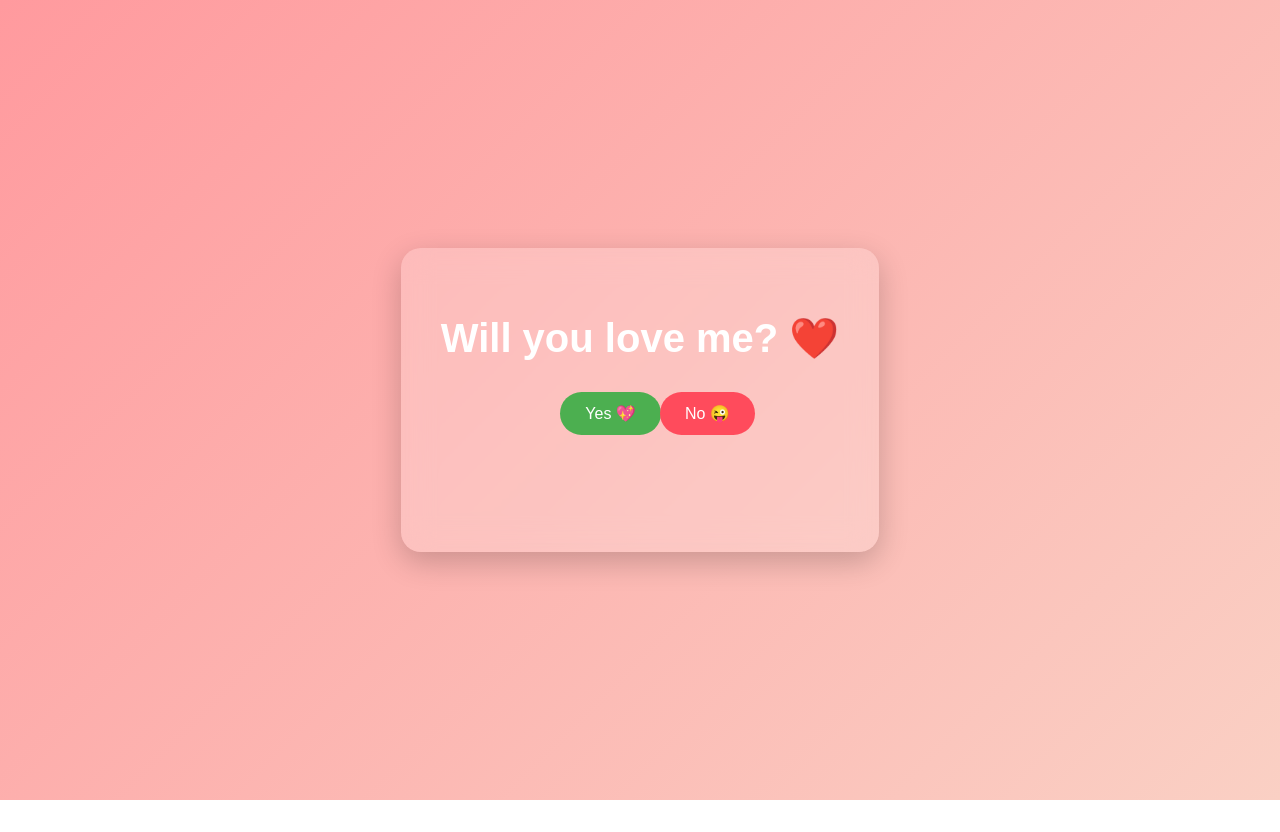
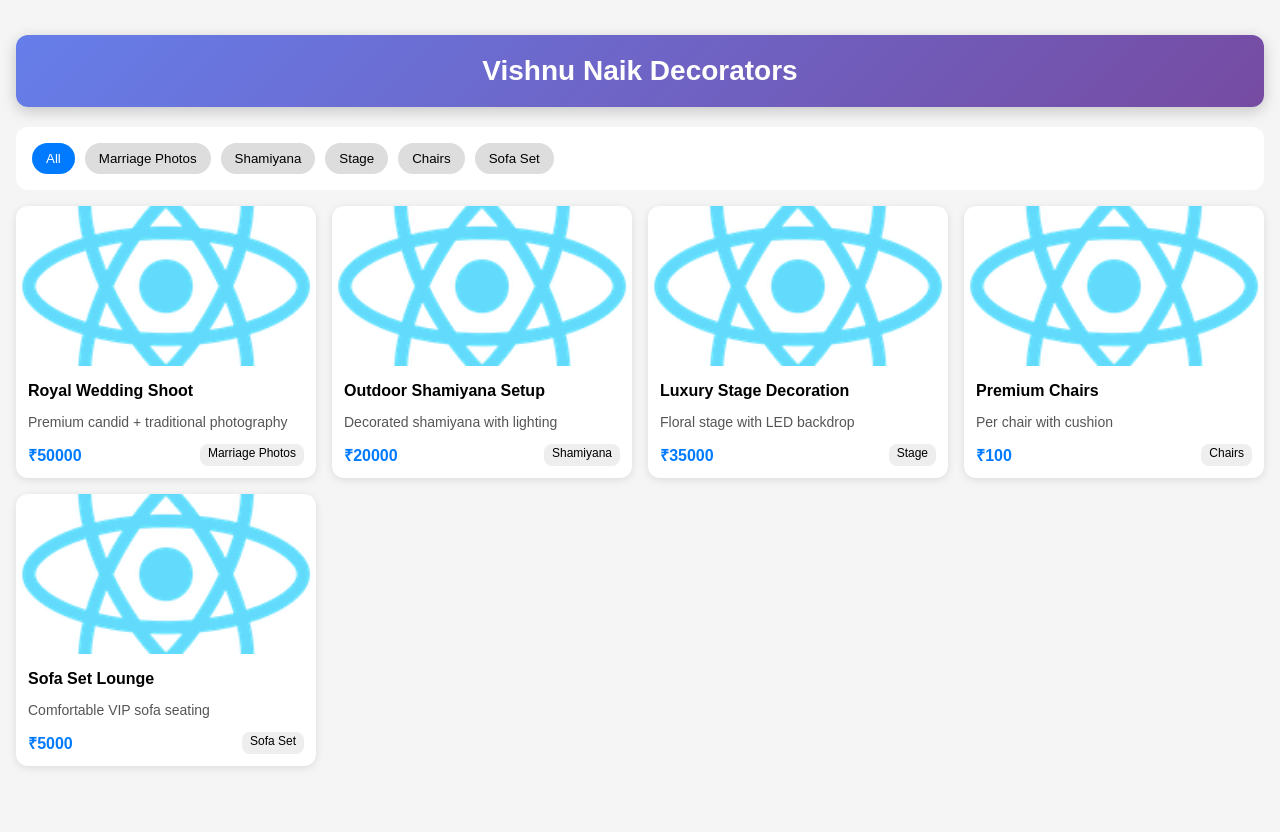
Before and after one commit to manojvishnunaik6767-prog/photo-events, a React (Create React App) app: page / in a window 1280 px wide. Before the commit the page ends 800 px from the top, so only its background shows below. Built offline with nearby package versions, Linux system fonts and the light colour scheme.

Commit message:
changes in app.js for events

```diff
--- a/src/App.css
+++ b/src/App.css
@@ -1,114 +1,174 @@
-.App {
+/* ===== App.css ===== */
+
+.app {
+  padding: 16px;
+  font-family: Arial, sans-serif;
+  background: #f5f5f5;
+  min-height: 100vh;
+}
+
+.title {
+  text-align: center;
+  margin-bottom: 20px;
+  font-size: 28px;
+  font-weight: bold;
+  color: white;
+  padding: 20px;
+  border-radius: 12px;
+  background: linear-gradient(135deg, #667eea, #764ba2);
+  box-shadow: 0 4px 15px rgba(0, 0, 0, 0.2);
+}
+
+.filters {
+  background: #fff;
+  padding: 16px;
+  border-radius: 12px;
+  margin-bottom: 16px;
+}
+
+/* FIXED: Category buttons */
+.categories {
+  display: flex;
+  flex-wrap: wrap;
+  gap: 10px;
+  justify-content: flex-start;
+}
+
+/* IMPORTANT FIX: removed absolute positioning */
+.btn {
+  padding: 8px 14px;
+  border: none;
+  border-radius: 20px;
+  background: #ddd;
+  cursor: pointer;
+  white-space: nowrap;
+  position: static;
+  /* override old global button style */
+}
+
+.btn.active {
+  background: #007bff;
+  color: white;
+}
+
+.range input {
+  width: 100%;
+}
+
+.grid {
+  display: grid;
+  grid-template-columns: repeat(4, 1fr); /* always 4 columns */
+  gap: 16px;
+}
+
+.card {
+  background: #fff;
+  border-radius: 12px;
+  overflow: hidden;
+  box-shadow: 0 2px 8px rgba(0, 0, 0, 0.1);
+  transition: transform 0.2s;
+}
+
+.card:hover {
+  transform: translateY(-5px);
+}
+
+.card img {
+  width: 100%;
+  height: 160px;
+  object-fit: cover;
+}
+
+.card-body {
+  padding: 12px;
+}
+
+.card-body h2 {
+  font-size: 16px;
+  margin: 0 0 6px;
+}
+
+.card-body p {
+  font-size: 14px;
+  color: #555;
+}
+
+.card-footer {
+  display: flex;
+  justify-content: space-between;
+  margin-top: 10px;
+}
+
+.price {
+  color: #007bff;
+  font-weight: bold;
+}
+
+.tag {
+  background: #eee;
+  padding: 2px 8px;
+  border-radius: 8px;
+  font-size: 12px;
+}
+
+/* ===== Add to App.css ===== */
+
+.modal {
+  position: fixed;
+  top: 0;
+  left: 0;
+  width: 100%;
+  height: 100%;
+  background: rgba(0, 0, 0, 0.8);
+  display: flex;
+  justify-content: center;
+  align-items: center;
+  z-index: 1000;
+}
+
+.modal-content {
+  position: relative;
   text-align: center;
 }
 
-.App-logo {
-  height: 40vmin;
-  pointer-events: none;
+.modal-content img {
+  max-width: 90vw;
+  max-height: 80vh;
+  transition: transform 0.3s ease;
+  border-radius: 10px;
 }
 
-@media (prefers-reduced-motion: no-preference) {
-  .App-logo {
-    animation: App-logo-spin infinite 20s linear;
+.zoom-controls {
+  margin-top: 10px;
+}
+
+.zoom-controls button {
+  margin: 5px;
+  padding: 8px 12px;
+  border: none;
+  border-radius: 6px;
+  cursor: pointer;
+  background: #fff;
+}
+
+.no-data {
+  text-align: center;
+  margin-top: 20px;
+  color: #777;
+}
+
+/* Mobile Fix */
+@media (max-width: 600px) {
+  .title {
+    font-size: 20px;
+  }
+
+  .categories {
+    justify-content: center;
+  }
+
+  .btn {
+    font-size: 12px;
+    padding: 6px 10px;
   }
 }
-
-.body {
-  margin: 0;
-  height: 100vh;
-  display: flex;
-  justify-content: center;
-  align-items: center;
-  font-family: "Poppins", sans-serif;
-  background: linear-gradient(135deg, #ff9a9e, #fad0c4);
-  overflow: hidden;
-}
-
-.container {
-  text-align: center;
-  padding: 40px;
-  border-radius: 20px;
-  background: rgba(255, 255, 255, 0.2);
-  backdrop-filter: blur(15px);
-  box-shadow: 0 10px 30px rgba(0, 0, 0, 0.2);
-}
-
-h1 {
-  color: #fff;
-  font-size: 2.5rem;
-  margin-bottom: 30px;
-}
-
-.buttons {
-  position: relative;
-  height: 120px;
-}
-
-button {
-  position: absolute;
-  padding: 12px 25px;
-  border: none;
-  border-radius: 30px;
-  font-size: 16px;
-  cursor: pointer;
-  transition: 0.3s ease;
-}
-
-.yesBtn {
-  background: #4caf50;
-  color: white;
-  left: 30%;
-}
-
-.yesBtn:hover {
-  transform: scale(1.1);
-  box-shadow: 0 0 15px #4caf50;
-}
-
-.noBtn {
-  background: #ff4b5c;
-  color: white;
-  left: 55%;
-}
-
-.message {
-  margin-top: 20px;
-  font-size: 2rem;
-  color: white;
-  animation: fadeIn 1s ease forwards;
-}
-
-@keyframes fadeIn {
-  from {
-    opacity: 0;
-    transform: scale(0.8);
-  }
-  to {
-    opacity: 1;
-    transform: scale(1);
-  }
-}
-
-.App-header {
-  background-color: #282c34;
-  min-height: 100vh;
-  display: flex;
-  flex-direction: column;
-  align-items: center;
-  justify-content: center;
-  font-size: calc(10px + 2vmin);
-  color: white;
-}
-
-.App-link {
-  color: #61dafb;
-}
-
-@keyframes App-logo-spin {
-  from {
-    transform: rotate(0deg);
-  }
-  to {
-    transform: rotate(360deg);
-  }
-}
--- a/src/App.js
+++ b/src/App.js
@@ -1,53 +1,134 @@
 import React, { useState } from "react";
 import "./App.css";
+import asset1 from "./assets/logo192.png";
 
-function App() {
-  const [noStyle, setNoStyle] = useState({});
-  const [showMessage, setShowMessage] = useState(false);
+const categories = [
+  "All",
+  "Marriage Photos",
+  "Shamiyana",
+  "Stage",
+  "Chairs",
+  "Sofa Set",
+];
 
-  const moveNoButton = () => {
-    const x = Math.random() * 200 - 100;
-    const y = Math.random() * 200 - 100;
+const data = [
+  {
+    id: 1,
+    title: "Royal Wedding Shoot",
+    category: "Marriage Photos",
+    price: 50000,
+    description: "Premium candid + traditional photography",
+    image: asset1,
+  },
+  {
+    id: 2,
+    title: "Outdoor Shamiyana Setup",
+    category: "Shamiyana",
+    price: 20000,
+    description: "Decorated shamiyana with lighting",
+    image: asset1,
+  },
+  {
+    id: 3,
+    title: "Luxury Stage Decoration",
+    category: "Stage",
+    price: 35000,
+    description: "Floral stage with LED backdrop",
+    image: asset1,
+  },
+  {
+    id: 4,
+    title: "Premium Chairs",
+    category: "Chairs",
+    price: 100,
+    description: "Per chair with cushion",
+    image: asset1,
+  },
+  {
+    id: 5,
+    title: "Sofa Set Lounge",
+    category: "Sofa Set",
+    price: 5000,
+    description: "Comfortable VIP sofa seating",
+    image: asset1,
+  },
+];
 
-    setNoStyle({
-      transform: `translate(${x}px, ${y}px)`
-    });
-  };
+export default function App() {
+  const [selectedCategory, setSelectedCategory] = useState("All");
+  const [selectedImage, setSelectedImage] = useState(null);
+  const [zoom, setZoom] = useState(1);
+
+  const filteredData = data.filter((item) => {
+    return selectedCategory === "All" || item.category === selectedCategory;
+  });
 
   return (
-    <div className="body">
-      <div className="container">
-        <h1>Will you love me? ❤️</h1>
+    <div className="app">
+      <h1 className="title">Vishnu Naik Decorators</h1>
 
-        <div className="buttons">
-          <button
-            className="yesBtn"
-            onClick={() => setShowMessage(true)}
-          >
-            Yes 💖
-          </button>
+      <div className="filters">
+        <div className="categories">
+          {categories.map((cat) => (
+            <button
+              key={cat}
+              onClick={() => setSelectedCategory(cat)}
+              className={selectedCategory === cat ? "btn active" : "btn"}
+            >
+              {cat}
+            </button>
+          ))}
+        </div>
+      </div>
 
-          <button
-            className="noBtn"
-            style={noStyle}
-            onMouseEnter={moveNoButton}
-            onClick={(e) => {
-              e.preventDefault();
-              moveNoButton();
-            }}
-          >
-            No 😜
-          </button>
+      <div className="grid">
+        {filteredData.map((item) => (
+          <div key={item.id} className="card">
+            <img
+              src={item.image}
+              alt={item.title}
+              onClick={() => {
+                setSelectedImage(item.image);
+                setZoom(1);
+              }}
+              style={{ cursor: "pointer" }}
+            />
+
+            <div className="card-body">
+              <h2>{item.title}</h2>
+              <p>{item.description}</p>
+
+              <div className="card-footer">
+                <span className="price">₹{item.price}</span>
+                <span className="tag">{item.category}</span>
+              </div>
+            </div>
+          </div>
+        ))}
+      </div>
+
+      {/* Fullscreen Image Modal */}
+      {selectedImage && (
+        <div className="modal" onClick={() => setSelectedImage(null)}>
+          <div className="modal-content" onClick={(e) => e.stopPropagation()}>
+            <img
+              src={selectedImage}
+              alt="Full View"
+              style={{ transform: `scale(${zoom})` }}
+            />
+
+            <div className="zoom-controls">
+              <button onClick={() => setZoom((z) => z + 0.2)}>+</button>
+              <button onClick={() => setZoom((z) => Math.max(1, z - 0.2))}>-</button>
+              <button onClick={() => setSelectedImage(null)}>Close</button>
+            </div>
+          </div>
         </div>
+      )}
 
-        {showMessage && (
-          <div className="message">
-            I love you tumbaaaa <b>DEEPU!</b> ❤️❤️❤️
-          </div>
-        )}
-      </div>
+      {filteredData.length === 0 && (
+        <p className="no-data">No items found</p>
+      )}
     </div>
   );
 }
-
-export default App;
```
Also changed, not shown: src/assets/logo192.png (added).
